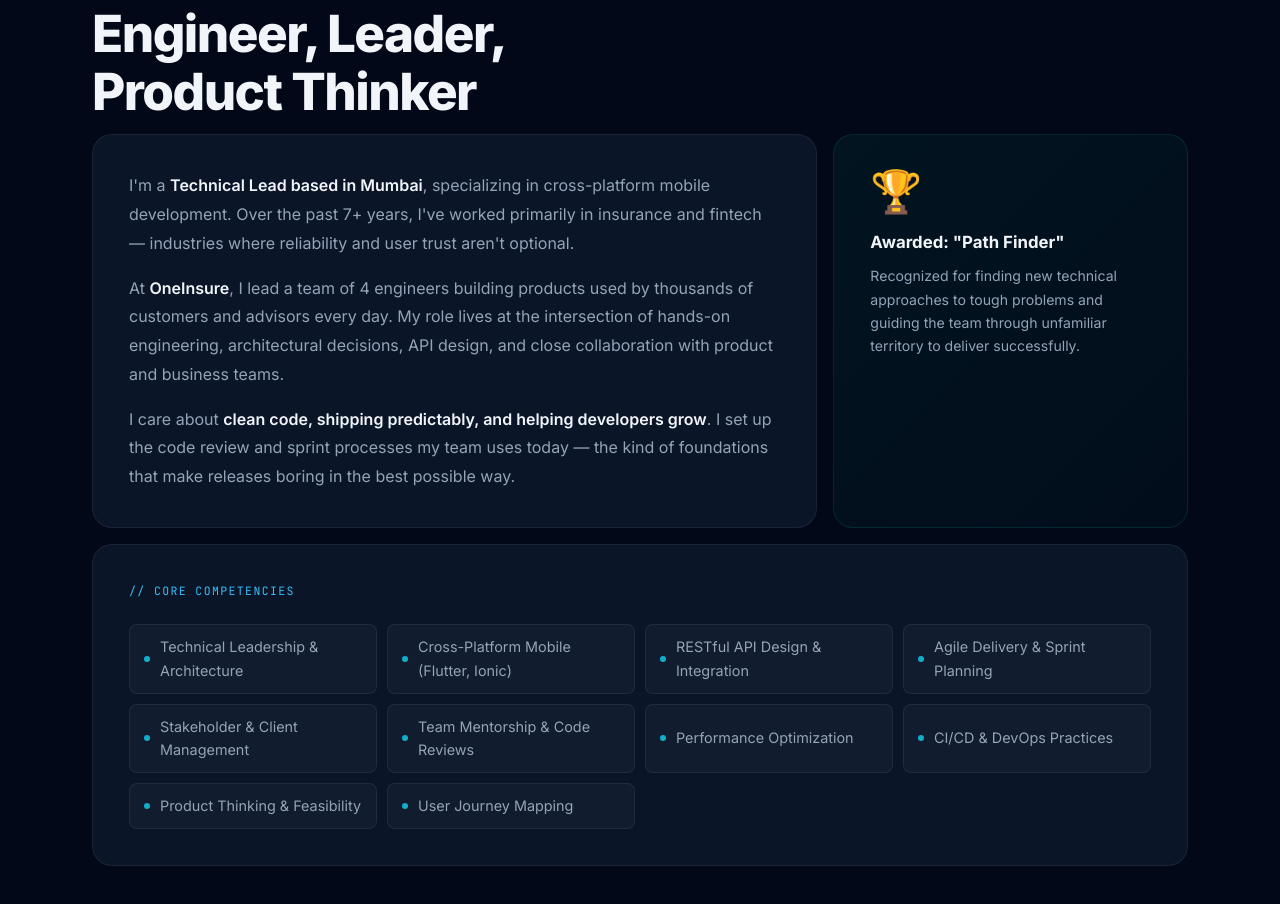
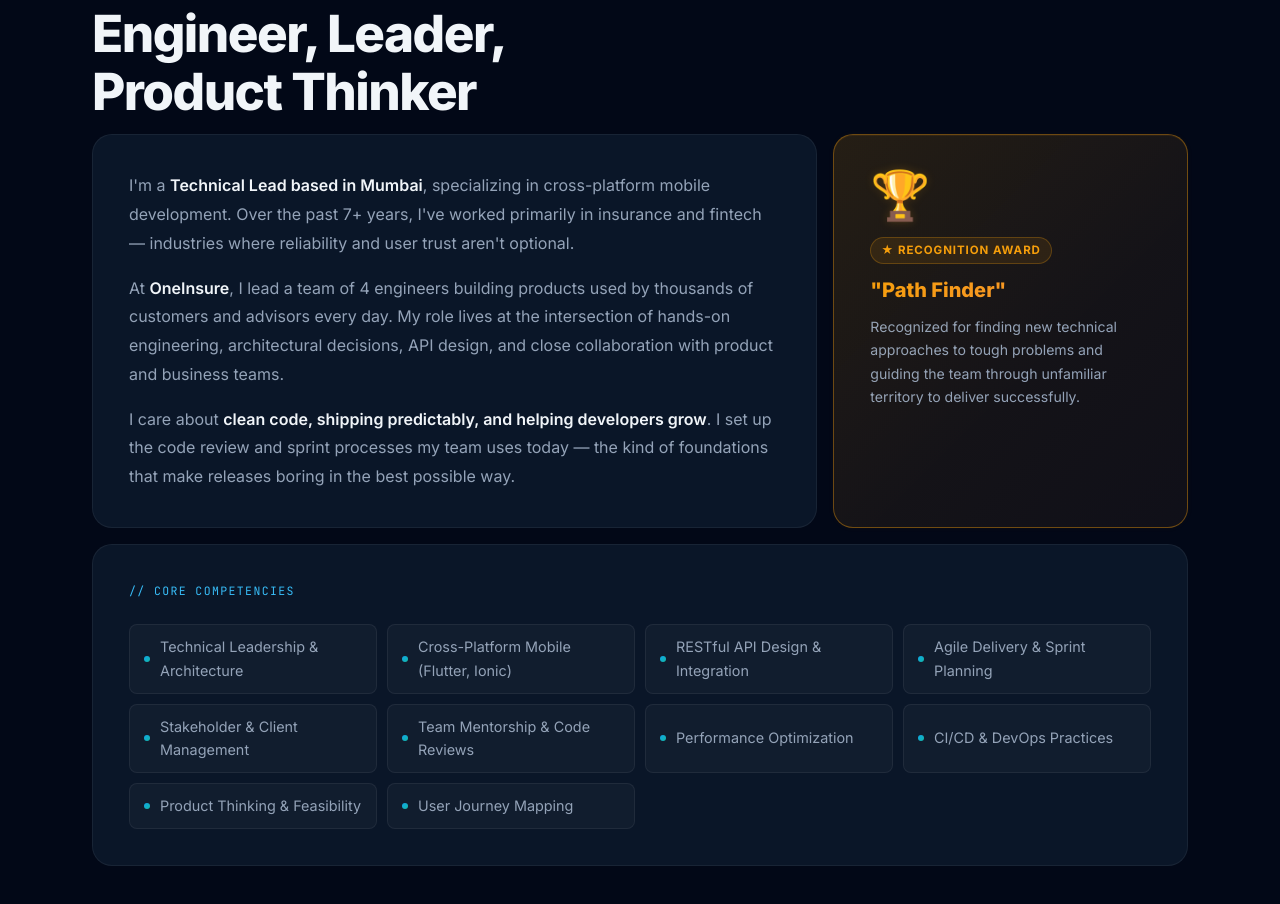
Before and after one commit to vinayak-rastogi/portfolio, a plain HTML site: page index.html in a window 1280 px wide. Shown: the part 980-1884 px from the top of the page. Drawn offline with Linux system fonts and the light colour scheme.

Commit message:
Add files via upload

```diff
--- a/css/styles.css
+++ b/css/styles.css
@@ -659,13 +659,39 @@ nav#navbar.scrolled {
 
 .bento-award-card {
   grid-column: 3; grid-row: 1;
-  background: linear-gradient(135deg, rgba(20,184,166,0.07), rgba(20,184,166,0.03));
-  border-color: rgba(20,184,166,0.14);
+  background: linear-gradient(135deg, rgba(245,158,11,0.1), rgba(251,146,60,0.06));
+  border-color: rgba(245,158,11,0.4);
+  box-shadow: 0 0 6px rgba(245,158,11,0.04), inset 0 1px 0 rgba(245,158,11,0.08);
   display: flex; flex-direction: column; gap: 16px;
+  position: relative; overflow: hidden;
 }
-.bento-award-card:hover { border-color: rgba(20,184,166,0.3); }
-.bento-award-icon { font-size: 2.6rem; line-height: 1; }
-.award-title { font-size: 1.05rem; font-weight: 700; color: var(--text); margin-bottom: 8px; }
+.bento-award-card::before {
+  content: '';
+  position: absolute; inset: 0;
+  background: linear-gradient(135deg, rgba(245,158,11,0.05) 0%, transparent 60%);
+  pointer-events: none;
+}
+.bento-award-card:hover {
+  border-color: rgba(245,158,11,0.6);
+  box-shadow: 0 0 12px rgba(245,158,11,0.07), inset 0 1px 0 rgba(245,158,11,0.12);
+}
+.bento-award-icon { font-size: 3rem; line-height: 1; filter: drop-shadow(0 0 4px rgba(245,158,11,0.2)); }
+.award-badge {
+  display: inline-flex; align-items: center; gap: 5px;
+  font-size: 0.72rem; font-weight: 700; letter-spacing: 0.08em; text-transform: uppercase;
+  color: #f59e0b;
+  background: rgba(245,158,11,0.1);
+  border: 1px solid rgba(245,158,11,0.25);
+  border-radius: 20px; padding: 3px 10px;
+  margin-bottom: 10px;
+}
+.award-title {
+  font-size: 1.25rem; font-weight: 800;
+  background: linear-gradient(135deg, #f59e0b, #fb923c);
+  -webkit-background-clip: text; -webkit-text-fill-color: transparent;
+  background-clip: text;
+  margin-bottom: 8px;
+}
 .award-desc { font-size: 0.88rem; color: var(--text-2); line-height: 1.65; }
 
 .bento-competencies-card { grid-column: 1 / 4; grid-row: 2; }
--- a/index.html
+++ b/index.html
@@ -211,7 +211,8 @@
           <div class="bento-card bento-award-card reveal reveal-delay-2" role="complementary" aria-label="Career achievement">
             <div class="bento-award-icon" aria-hidden="true">&#127942;</div>
             <div>
-              <div class="award-title">Awarded: "Path Finder"</div>
+              <div class="award-badge">★ Recognition Award</div>
+              <div class="award-title">"Path Finder"</div>
               <div class="award-desc">Recognized for finding new technical approaches to tough problems and guiding the team through unfamiliar territory to deliver successfully.</div>
             </div>
           </div>
```
